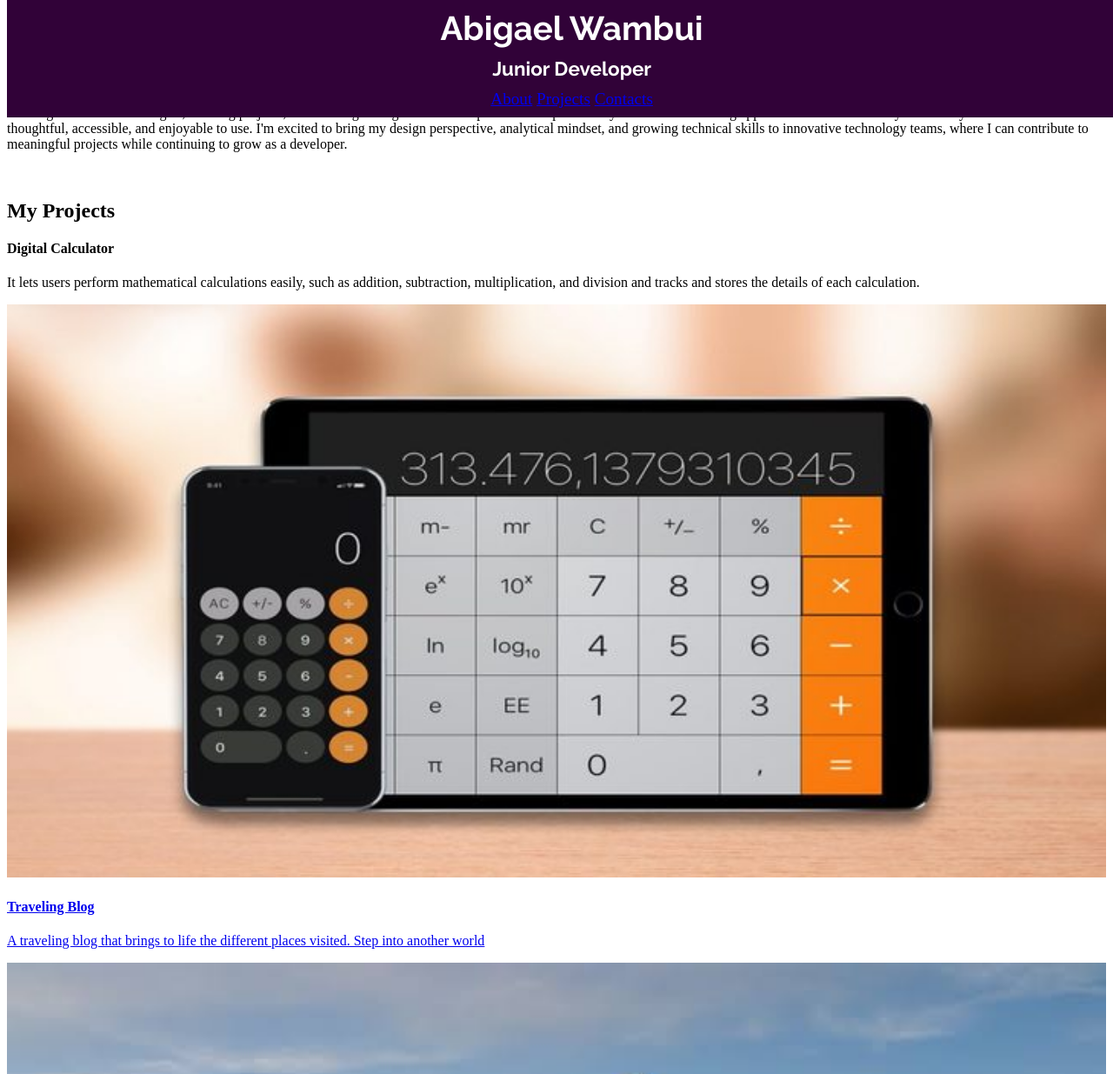
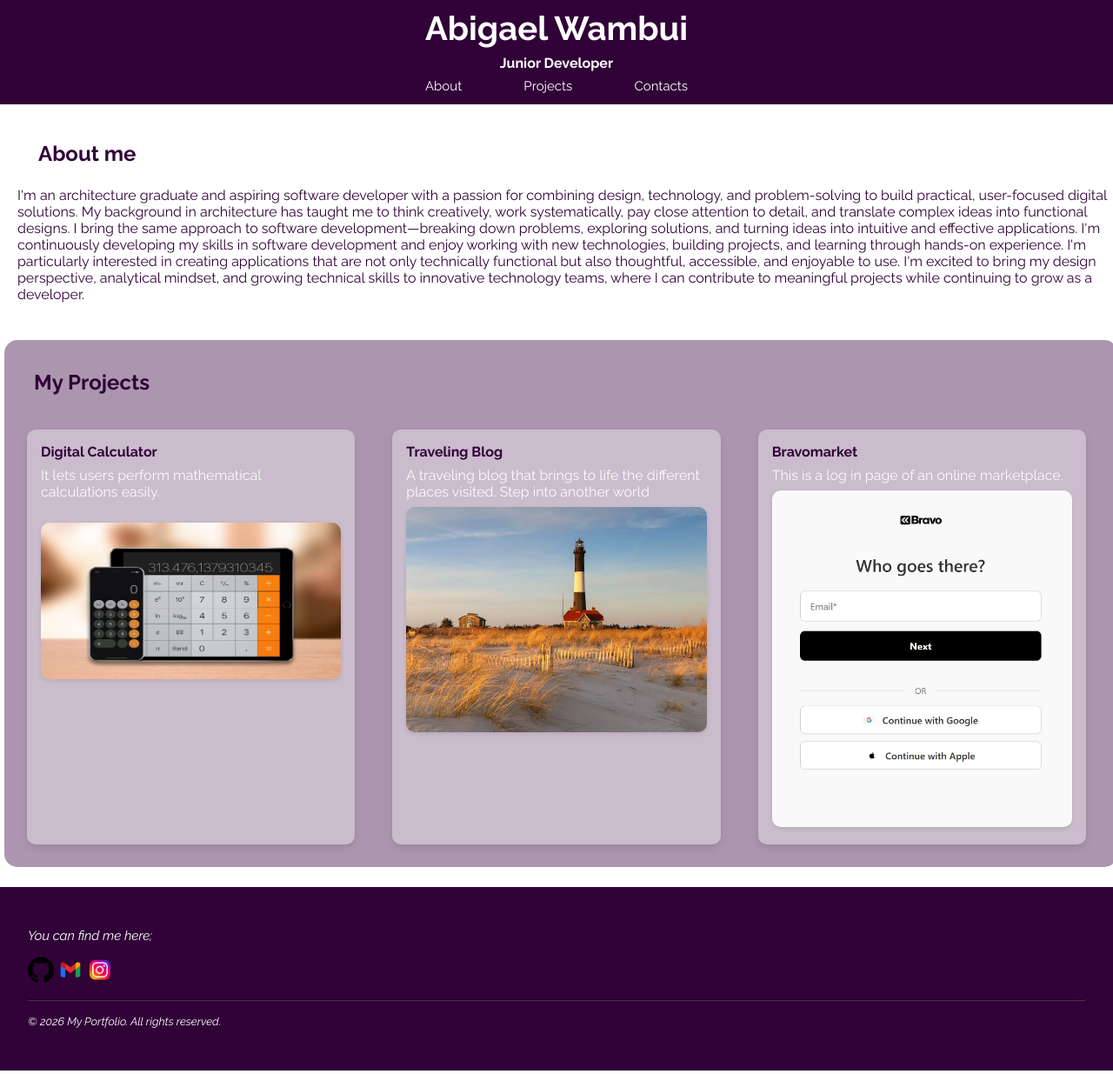
Before and after one commit to abigaelwambui/my-portfolio, a plain HTML site: page index.html in a window 1280 px wide. Shown: the top 1235 px of the page at 87% size. Drawn offline with Linux system fonts and the light colour scheme.

Commit message:
Updated the styling

```diff
--- a/index.html
+++ b/index.html
@@ -14,11 +14,14 @@
     <main>
         <header class="header">
             <div>
-                <h1>Abigael Wambui</h1>
-                <h3>Junior Developer</h3>
+                <h2>Abigael Wambui</h2>
+                <h4>Junior Developer</h4>
+                <div class="hyperlinks">
                     <a href="#about">About</a>
                     <a href="#projects">Projects</a>
-                <a href="#contact">Contacts</a>
+                    <a href="#footer">Contacts</a>
+                </div>
+
             </div>
         </header>
 
@@ -29,39 +32,79 @@
         <br>
         <section id="projects">
             <h2>My Projects</h2>
-            <div class="Calculator">
+            <div class="project-content">
+                <div class="project-item">
                 <h4>Digital Calculator</h4>
-                <p>It lets users perform mathematical calculations easily, such as addition, subtraction, multiplication, and division and tracks and stores the details of each calculation.</p>
+                <p>It lets users perform mathematical calculations easily.</p>
+                <br>
                 <img src="assets/images/Best-Online-Calculators.jpg" alt="Digital Calculator" width="100%">
                 </div>
+                <div class="project-item">
                    <a href="http://127.0.0.1:3002/index.html?vscode-liveprevie">
-                <div class="travel">
                     <h4>Traveling Blog</h4>
                     <p>A traveling blog that brings to life the different places visited. Step into another world</p>
                     <img src="assets/images/fire-island.jpeg" alt="Traveling Blog" width="100%">
+                   </a>
                 </div>
-            </a>
+
+                <div class="project-item">
                     <a href="http://127.0.0.1:3002/Bravo_backmarket/Bravo_backmarket/index.htm">
-                <div class="backmarket">
                         <h4>Bravomarket</h4>
                         <p>This is a log in page of an online marketplace.</p>
                         <img src="assets/images/WhatsApp Image 2026-09-18 at 14.37.09.jpeg" alt="Bravomarket" width="100%">
+                    </a>
                 </div>
-            </a>
+            </div>
+
+
+
+
 
         </section>
     </main>
-    <footer id="contact">
-        <div class="github">
+
+    <br class="footer-gap">
+
+
+    <footer id="footer">
+        <ul>
+            <li>
+                <div class="footer-h">
+            <p>You can find me here;</p>
+                </div>
+            </li>
+            <li>
+                <div class="logos">
                     <a href="https://github.com/abigaelwambui">
                         <img src="assets/images/github.png" alt="github logo" width="100%">
                     </a>
-        </div>
-        <div class="gmail">
+
                     <a href="mailto: mwangiabigael235@gmail.com">
-                <img src="assets/images/gmail.jpg" alt="gmail logo" width="100%">
+                        <img src="assets/images/gmail 2.png" alt="gmail logo" width="100%">
+                    </a>
+
+                    <a href="https://www.instagram.com/">
+                        <img src="assets/images/ChatGPT Image Sep 29, 2026, 07_02_31 AM.png">
                     </a>
                 </div>
+            </li>
+
+            <li>
+                <hr class=footer-border-static/>
+            </li>
+
+            <li>
+                <div class="copyright">
+                    <p>© 2026 My Portfolio. All rights reserved.</p>
+                </div>
+            </li>
+
+        </ul>
+
+
+
+
+
     </footer>
 
 </body>
--- a/style.css
+++ b/style.css
@@ -1,29 +1,221 @@
-.header {
-    display: block;
+* {
+    margin: 0;
+    padding: 0;
+    box-sizing: border-box;
+}
+
+body main .header {
+    display: flex;
+    justify-content: center;
+    flex-direction: row;
     background-color: #310238;
     font-size: 1.2em;
     padding: 0.5em;
     text-align: center;
     position: fixed;
     width: 100%;
+    height: 120px;
     top: 0;
     z-index: 1000;
 }
 
-.header h1 {
+body main .header h2 {
     color: white;
     font-family: "Raleway", sans-serif;
     font-optical-sizing: auto;
+    font-size: 2em;
     font-style: normal;
     padding: 0;
     margin: 0;
 }
 
-.header h3 {
+body main .header h4 {
     color: white;
     font-family: "Raleway", sans-serif;
     font-optical-sizing: auto;
+    font-size: 1rem;
     font-style: normal;
     padding: 0;
     margin: 0.5em;
 }
+
+body .hyperlinks {
+    display: flex;
+    justify-content:space-between
+}
+body .header a {
+    color: white;
+    font-family: "Raleway", sans-serif;
+    font-optical-sizing: auto;
+    font-size: 15px;
+    font-style: normal;
+    padding: 0;
+    margin: 0;
+    text-decoration: none;
+}
+
+body main #about {
+    display: block;
+    width: 100%;
+    margin: 10px;
+    padding: 10px;
+    padding-top: 8em;
+
+}
+
+body main h2 {
+    font-family: "Raleway", sans-serif;
+    font-optical-sizing: auto;
+    font-style: normal;
+    color: #310238;
+    padding: 1em
+}
+
+body main p {
+    font-family: "Raleway", sans-serif;
+    font-optical-sizing: auto;
+    font-style: normal;
+    color: #310238;
+}
+
+body main #projects {
+    display: block;
+    width: 100%;
+    background-color: #410f496f;
+    margin: 10px;
+    padding: 10px;
+    margin: 5px;
+    border-radius: 15px;
+}
+
+main #projects .project-content {
+    display: grid;
+    grid-template-columns: 1fr 1fr 1fr;
+    gap: 1px;
+}
+
+main #projects .project-item {
+    background-color: #fdfdfd5e;
+
+    margin: 1em;
+    padding: 1em;
+    box-shadow: 0 4px 8px rgba(0, 0, 0, 0.1);
+    width: 90%;
+    box-sizing: border-box;
+    transition: transform 0.3s;
+    border-radius: 10px;
+}
+
+main #projects .project-item h4 {
+
+    font-family: "Raleway", sans-serif;
+    font-optical-sizing: auto;
+    font-style: normal;
+    color: #310238;
+    font-weight: bold;
+    margin-bottom: 0.5em;
+}
+main #projects .project-item a {
+    text-decoration: none;
+}
+main #projects .project-item p {
+        margin-bottom: 0.5em;
+        color: #fcfbfb;
+     }
+main #projects .project-item img {
+       width: 100%;
+       box-shadow: 0px 2px 5px rgba(0, 0, 0, 0.1);
+       border-radius: 10px;
+     }
+
+
+main #projects .project-item:hover {
+        transform: scale(1.05);
+}
+
+body #footer {
+    display: block;
+    background-color: #310238;
+    padding: 2em;
+    position: relative;
+    bottom: 0;
+    width: 100%;
+}
+
+body #footer p {
+    color: white;
+    font-family: "Raleway", sans-serif;
+    font-optical-sizing: auto;
+    font-size: 15px;
+    font-style: normal;
+    padding: 0;
+    margin: 0;
+    font-style: italic;
+}
+
+body #footer ul li img {
+    width: 30px;
+    padding: 0;
+    margin: 0;
+}
+
+body #footer ul li a {
+    text-decoration: none;
+}
+
+body #footer ul li hr {
+    border-top-width: 1px;
+    flex-grow: 1;
+    border-color: #4c29516f;
+    height: 0;
+    box-sizing: content-box;
+}
+body #footer ul {
+    list-style: none;
+    line-height: 3em;
+}
+
+body #footer ul li .copyright p {
+    font-size: 0.8em;
+
+}
+
+
+@media only screen and (max-width: 550px) {
+    body main .header {
+    display: flex;
+    justify-content: center;
+    flex-direction: column;
+    height: 130px
+    }
+
+    body main .header h2 {
+    font-size: 1.5em;
+
+    }
+
+    body main .header h4 {
+    font-size: 0.8em;
+    }
+
+    body .header a {
+    font-size: 13px;
+    }
+
+    main #projects .project-content {
+    display: grid;
+    grid-template-columns: 1fr;
+    gap: 1px;
+    }
+
+    body #footer ul {
+    list-style: none;
+    line-height: 2em;
+    }
+
+    body #footer ul li .copyright p {
+    font-size: 10px;
+
+}
+
+}
```
Also changed, not shown: assets/images/ChatGPT Image Sep 29, 2026, 07_02_31 AM.png (added), assets/images/gmail 2.png (added). Lines whose indentation alone changed are shown as unchanged.
